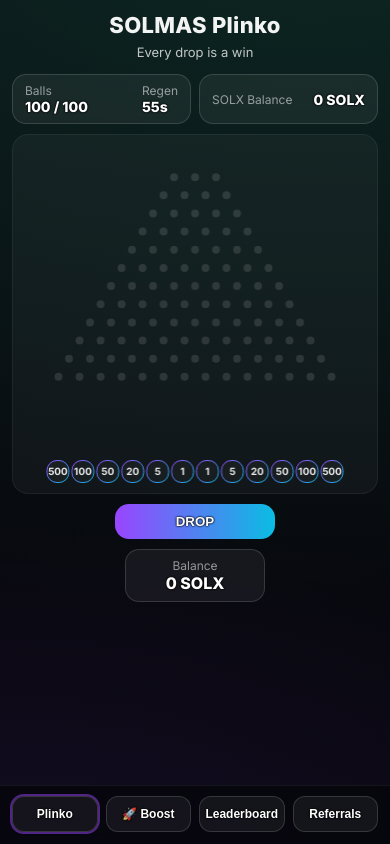
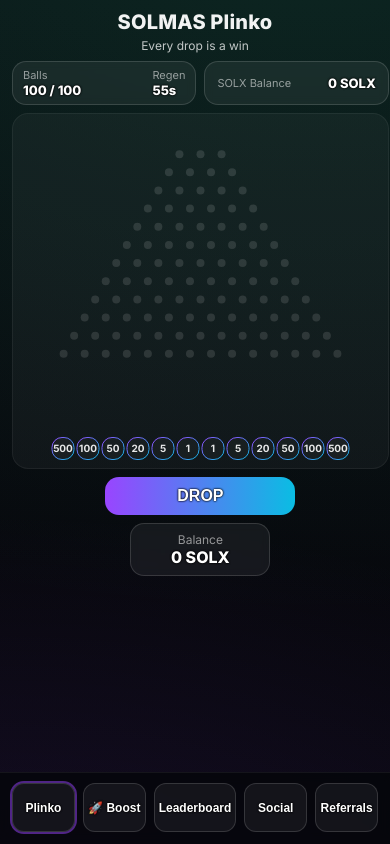
Before and after one commit to ElvisTheDev/cointap-game, a plain HTML site: page index.html in a window 390 px wide. Drawn offline with Linux system fonts and the light colour scheme.

Commit message:
Update index.html

```diff
--- a/index.html
+++ b/index.html
@@ -17,65 +17,94 @@
       --glass-2: rgba(255,255,255,0.04);
       --stroke: rgba(255,255,255,0.14);
       --sol-purple: #9945FF;
-      --sol-teal: #0ABDE3; /* or #14F195 */
+      --sol-teal: #0ABDE3;
       --radius-lg: 16px;
       --radius-md: 12px;
-      --radius-sm: 10px;
+      --nav-h: 72px; /* bottom nav height */
     }
     * { box-sizing: border-box; -webkit-tap-highlight-color: transparent; }
     html, body { height: 100%; }
     body {
       margin: 0; font-family: Inter, system-ui, -apple-system, Segoe UI, Roboto, Arial, sans-serif;
       color: var(--fg);
-      /* real background is also set by app.js; this is a safe fallback */
+      /* fallback, JS sets a richer bg too */
       background:
         radial-gradient(1200px 700px at 80% -10%, rgba(20,241,149,0.12), rgba(0,0,0,0)),
         radial-gradient(900px 500px at 0% 120%, rgba(153,69,255,0.14), rgba(0,0,0,0)),
         linear-gradient(180deg, #0b0b12 0%, #05060a 100%);
       background-attachment: fixed;
-      overscroll-behavior: contain;
+      overscroll-behavior: none;
+      overflow: hidden; /* no page scroll */
       touch-action: manipulation;
     }
     .app {
-      max-width: 980px; margin: 0 auto; padding: 12px 12px 80px;
-      display: flex; flex-direction: column; gap: 10px;
+      height: calc(100vh - var(--nav-h));
+      max-width: 980px; margin: 0 auto; padding: 10px 12px;
+      display: flex; flex-direction: column; gap: 8px;
+      overflow: hidden; /* keep everything within viewport */
     }
     header {
-      display: flex; flex-direction: column; gap: 6px; align-items: center; text-align: center;
+      flex: 0 0 auto;
+      display: flex; flex-direction: column; gap: 4px; align-items: center; text-align: center;
     }
-    #titleText { font-size: 22px; font-weight: 800; letter-spacing: 0.3px; }
-    #subtitleText { font-size: 13px; color: var(--fg-soft); }
+    #titleText { font-size: 20px; font-weight: 800; letter-spacing: .2px; }
+    #subtitleText { font-size: 12px; color: var(--fg-soft); }
+
+    /* The screens area is fixed-height so content fits without scrolling */
+    .screens {
+      flex: 1 1 auto;
+      min-height: 0; /* allow child to size within */
+      display: grid;
+    }
+    .screen {
+      display: none;
+      grid-template-rows: auto 1fr auto; /* (optional structure) */
+      min-height: 0; /* so internal wrappers can size */
+    }
+    .screen.active { display: grid; }
+
+    /* ---- Plinko screen layout (no scroll) ---- */
+    .plinko-wrap {
+      display: grid;
+      grid-template-rows: auto 1fr auto; /* stats | canvas | actions */
+      gap: 8px;
+      min-height: 0;
+    }
     .stats {
-      display: grid; grid-template-columns: 1fr 1fr; gap: 8px; margin-top: 4px; width: 100%;
+      display: grid; grid-template-columns: 1fr 1fr; gap: 8px; width: 100%;
     }
     .statCard {
       background: var(--glass);
       border: 1px solid var(--stroke);
-      border-radius: 14px; padding: 8px 12px;
+      border-radius: 14px; padding: 6px 10px;
       display: flex; align-items: center; justify-content: space-between;
       backdrop-filter: blur(4px);
+      min-width: 0;
     }
-    .statLabel { font-size: 12px; color: var(--fg-dim); }
-    .statValue { font-size: 14px; font-weight: 800; color: #fff; text-shadow: 0 0 2px #000, 0 0 2px #000; }
+    .statLabel { font-size: 11px; color: var(--fg-dim); }
+    .statValue { font-size: 13px; font-weight: 800; color: #fff; text-shadow: 0 0 2px #000, 0 0 2px #000; }
+
     .canvasWrap {
+      min-height: 0;
       display: flex; align-items: center; justify-content: center;
       background: var(--glass-2);
       border: 1px solid rgba(255,255,255,0.06);
       border-radius: var(--radius-lg);
-      padding: 10px;
+      padding: 8px;
     }
-    #plinkoCanvas { width: 100%; height: 420px; display: block; }
+    /* Canvas height is controlled by JS to fit viewport; set a safe baseline */
+    #plinkoCanvas { width: 100%; height: 52vh; display: block; }
+
     .actions {
-      display: flex; flex-direction: column; align-items: center; gap: 10px;
+      display: flex; flex-direction: column; align-items: center; gap: 8px;
     }
     .primary {
       background: linear-gradient(90deg, var(--sol-purple), var(--sol-teal));
       color: #fff; font-weight: 800; text-shadow: 0 0 2px #000, 0 0 2px #000;
-      border: 0; border-radius: 14px; padding: 12px 18px; cursor: pointer; min-width: 160px;
+      border: 0; border-radius: 16px; padding: 16px 24px; /* ~30% bigger */
+      cursor: pointer; min-width: 190px; font-size: 16px;
     }
-    .balanceRow {
-      display: flex; gap: 8px; align-items: center; justify-content: center; flex-wrap: wrap;
-    }
+    .balanceRow { display: flex; gap: 8px; align-items: center; justify-content: center; flex-wrap: wrap; }
     .balanceBox {
       background: var(--glass); border: 1px solid var(--stroke);
       border-radius: 14px; padding: 8px 12px; backdrop-filter: blur(4px);
@@ -84,19 +113,17 @@
     .balanceLabel { font-size: 12px; color: var(--fg-dim); }
     .balanceValue { font-size: 16px; font-weight: 800; color:#fff; text-shadow: 0 0 2px #000, 0 0 2px #000; }
 
-    /* Screens */
-    .screens { margin-top: 8px; }
-    .screen { display: none; }
-    .screen.active { display: block; }
-    /* Leaderboard container */
-    #leaderboardList { display: flex; flex-direction: column; gap: 6px; }
+    /* Leaderboard / Boost / Social screens use compact wrappers */
+    .pad { padding: 4px 0; }
+    #leaderboardList, #boostList, #socialList { display: flex; flex-direction: column; gap: 8px; }
     .muted { color: var(--fg-dim); }
 
-    /* Bottom nav */
+    /* Bottom nav (fixed) */
     .bottomNav {
       position: fixed; left: 0; right: 0; bottom: 0;
-      display: grid; grid-template-columns: repeat(4,1fr); gap: 8px;
-      padding: 10px 12px 12px; background: rgba(5,6,10,0.75); backdrop-filter: blur(6px);
+      height: var(--nav-h);
+      display: grid; grid-template-columns: repeat(5,1fr); gap: 8px;
+      padding: 10px 12px 12px; background: rgba(5,6,10,0.78); backdrop-filter: blur(6px);
       border-top: 1px solid rgba(255,255,255,0.06);
     }
     .nav-btn {
@@ -118,18 +145,14 @@
       width: min(90vw, 420px);
       background: rgba(18,18,26,0.9);
       border: 1px solid rgba(255,255,255,0.12);
-      border-radius: 16px; padding: 16px;
-      color: #fff;
+      border-radius: 16px; padding: 16px; color: #fff;
     }
     .modalCard .close { float: right; cursor: pointer; background: transparent; border: 0; color: #fff; font-weight: 800; }
 
-    /* Small tweaks */
-    button { touch-action: manipulation; }
     @media (max-width: 420px){
-      #plinkoCanvas { height: 360px; }
+      #plinkoCanvas { height: 48vh; }
     }
   </style>
-  <!-- Telegram Mini App JS (optional; your app.js guards if missing) -->
   <script src="https://telegram.org/js/telegram-web-app.js"></script>
 </head>
 <body>
@@ -137,10 +160,13 @@
     <header>
       <div id="titleText">SOLMAS Plinko</div>
       <div id="subtitleText">Every drop is a win</div>
-      <!-- Removed: <div id="chadSantaText">Chad Santa - art placeholder</div> -->
     </header>
 
-    <section class="stats">
+    <section class="screens">
+      <!-- ===== PLINKO (GAME ONLY) ===== -->
+      <div id="screen-plinko" class="screen active">
+        <div class="plinko-wrap">
+          <div class="stats">
             <div class="statCard">
               <div>
                 <div class="statLabel">Balls</div>
@@ -152,16 +178,16 @@
               </div>
             </div>
             <div class="statCard">
-        <div class="balanceLabel">SOLX Balance</div>
+              <div class="statLabel">SOLX Balance</div>
               <div class="statValue" id="coinsCount">0 SOLX</div>
             </div>
-    </section>
+          </div>
 
-    <section class="canvasWrap">
+          <div class="canvasWrap">
             <canvas id="plinkoCanvas" width="800" height="420"></canvas>
-    </section>
+          </div>
 
-    <section class="actions">
+          <div class="actions">
             <button id="dropBtn" class="primary">DROP</button>
             <div class="balanceRow">
               <div class="balanceBox" id="balanceBox">
@@ -169,43 +195,59 @@
                 <div class="balanceValue" id="balance">0 SOLX</div>
               </div>
             </div>
-    </section>
-
-    <section class="screens">
-      <!-- PLINKO SCREEN -->
-      <div id="screen-plinko" class="screen active">
-        <!-- Nothing special here; the canvas area above is the main play area -->
+          </div>
+        </div>
       </div>
 
-      <!-- BOOST SCREEN -->
+      <!-- ===== BOOST ===== -->
       <div id="screen-boost" class="screen">
-        <h3 style="margin:10px 0 6px; font-weight:800;">Get Your Boosters 🚀</h3>
-        <div id="boostList"></div>
+        <h3 style="margin:6px 0 4px; font-weight:800;">Get Your Boosters 🚀</h3>
+        <div id="boostList" class="pad"></div>
       </div>
 
-      <!-- LEADERBOARD SCREEN -->
+      <!-- ===== LEADERBOARD ===== -->
       <div id="screen-leaderboard" class="screen">
-        <h3 style="margin:10px 0 6px; font-weight:800;">Top Players</h3>
-        <div id="leaderboardList"></div>
+        <h3 style="margin:6px 0 4px; font-weight:800;">Top Players</h3>
+        <div id="leaderboardList" class="pad"></div>
       </div>
 
-      <!-- REFERRALS (placeholder) -->
+      <!-- ===== SOCIAL ===== -->
+      <div id="screen-social" class="screen">
+        <h3 style="margin:6px 0 4px; font-weight:800;">Social Tasks</h3>
+        <div id="socialList" class="pad">
+          <div class="statCard" style="justify-content:flex-start; gap:10px;">
+            <div>🐦 Follow on X/Twitter</div>
+            <button class="nav-btn" onclick="window.open('https://x.com/', '_blank')">Open</button>
+          </div>
+          <div class="statCard" style="justify-content:flex-start; gap:10px;">
+            <div>💬 Join Telegram Channel</div>
+            <button class="nav-btn" onclick="window.open('https://t.me/', '_blank')">Open</button>
+          </div>
+          <div class="statCard" style="justify-content:flex-start; gap:10px;">
+            <div>📺 Subscribe on YouTube</div>
+            <button class="nav-btn" onclick="window.open('https://youtube.com/', '_blank')">Open</button>
+          </div>
+        </div>
+      </div>
+
+      <!-- ===== REFERRALS ===== -->
       <div id="screen-ref" class="screen">
-        <h3 style="margin:10px 0 6px; font-weight:800;">Referrals</h3>
-        <p class="muted">Coming soon: invite friends and earn rewards.</p>
-        <div class="statCard" style="margin-top:8px;">
-          <input id="refLink" value="https://t.me/your_bot?start=ref_12345" style="width:100%; background:transparent; border:0; color:#fff; outline:none;">
+        <h3 style="margin:6px 0 4px; font-weight:800;">Referrals</h3>
+        <p class="muted" style="margin:0 0 6px;">Invite friends and earn rewards.</p>
+        <div class="statCard" style="gap:10px; width:100%;">
+          <input id="refLink" value="https://t.me/your_bot?start=ref_12345" style="flex:1; background:transparent; border:0; color:#fff; outline:none;">
           <button id="copyRef" class="primary" style="min-width:100px;">Copy</button>
         </div>
       </div>
     </section>
   </div>
 
-  <!-- Bottom Nav -->
+  <!-- Bottom Nav (5 tabs incl. Social) -->
   <nav class="bottomNav">
     <button class="nav-btn active" data-target="plinko">Plinko</button>
     <button class="nav-btn" data-target="boost">🚀 Boost</button>
     <button class="nav-btn" data-target="leaderboard">Leaderboard</button>
+    <button class="nav-btn" data-target="social">Social</button>
     <button class="nav-btn" data-target="ref">Referrals</button>
   </nav>
 
@@ -217,7 +259,7 @@
     </div>
   </div>
 
-  <!-- Prevent double-tap zoom on iOS by canceling second tap -->
+  <!-- Double-tap zoom guard -->
   <script>
     (function(){
       let lastTouchEnd = 0;
@@ -229,7 +271,6 @@
     })();
   </script>
 
-  <!-- Your game logic -->
   <script src="/app.js"></script>
 </body>
 </html>
```
Lines whose indentation alone changed are shown as unchanged.
